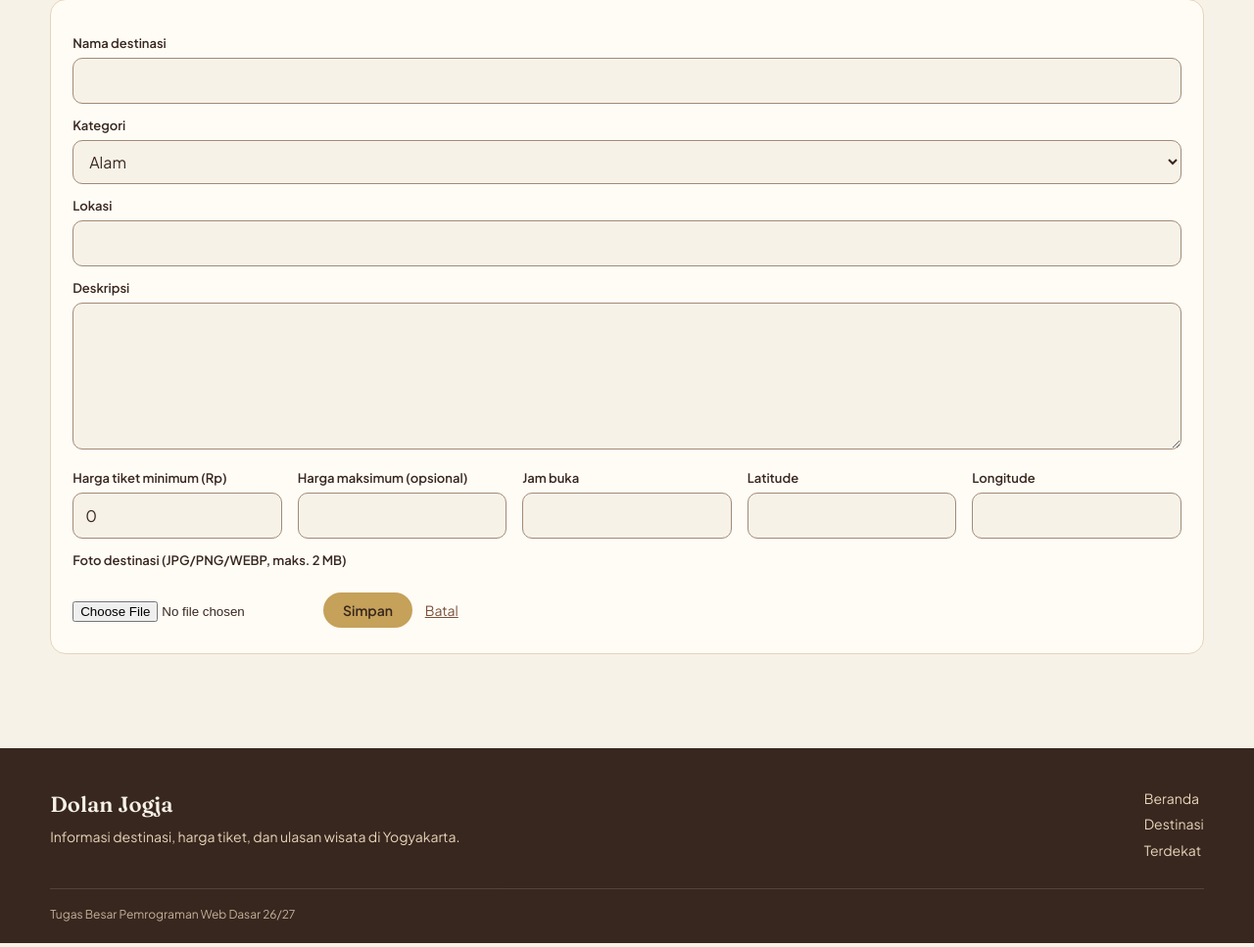
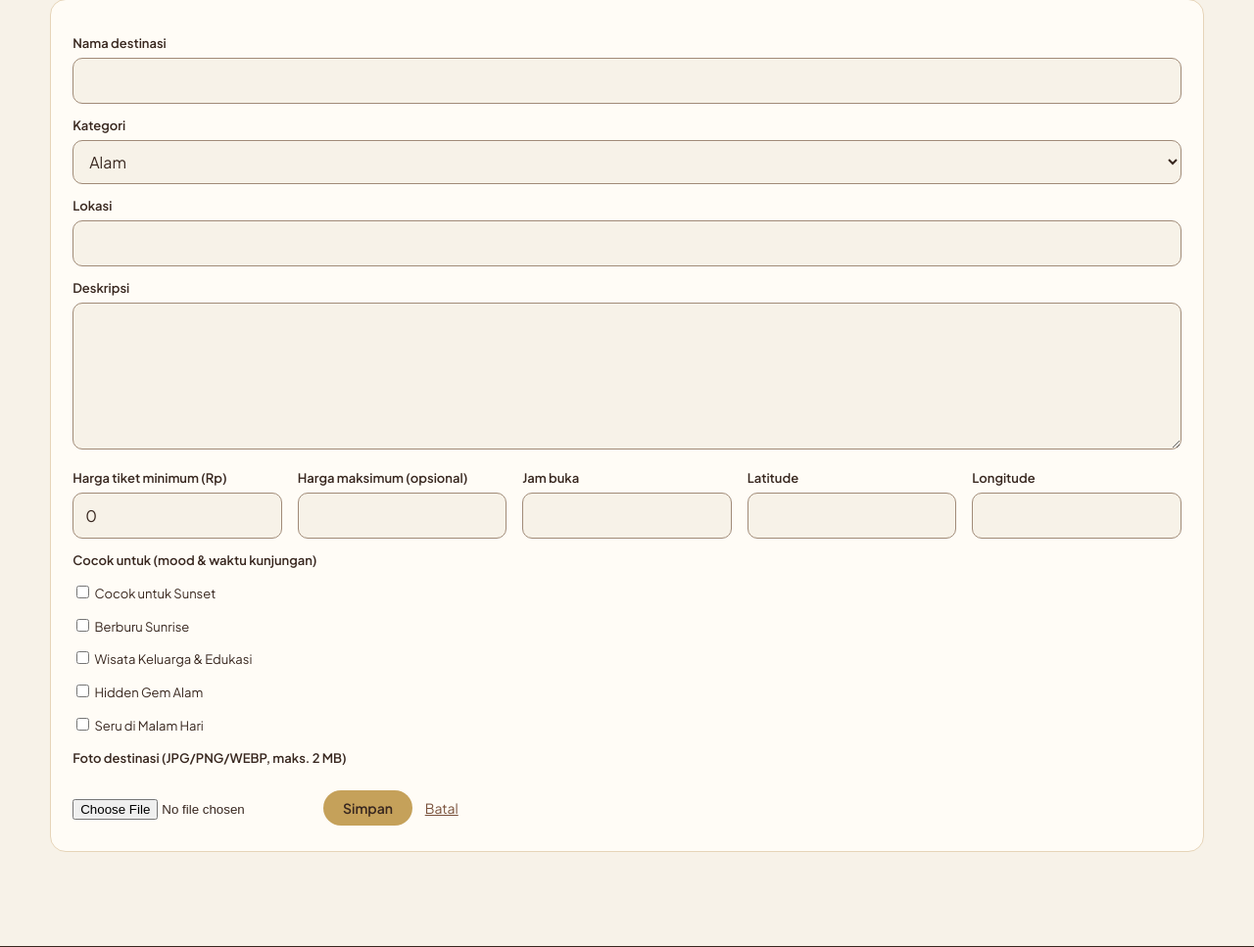
Before and after one commit to FerittoMoka/TubesPWD_A_7, a PHP site: page /admin/destinasi.php in a window 1280 px wide. Shown: the part 227-1194 px from the top of the page at 98% size. Run offline with PHP 8.4, Linux system fonts and the light colour scheme; a user stored in the database is signed in; data comes from the database, SQL or seed files in the repository.

Commit message:
update admin dan destinasi 2

```diff
--- a/TugasBesar/admin/destinasi.php
+++ b/TugasBesar/admin/destinasi.php
@@ -1,10 +1,11 @@
 <?php
 require_once __DIR__ . "/../includes/init.php";
+require_once __DIR__ . "/../includes/mood.php";
 wajib_admin();
 
 $id = (int) ($_GET["id"] ?? 0);
 $d = array("nama" => "", "category_id" => 0, "lokasi" => "", "deskripsi" => "", "harga_tiket" => 0,
-           "harga_maks" => "", "jam_buka" => "", "latitude" => "", "longitude" => "", "foto" => null);
+           "harga_maks" => "", "jam_buka" => "", "tag" => "", "latitude" => "", "longitude" => "", "foto" => null);
 if ($id) {
     $s = $conn->prepare("SELECT * FROM destinations WHERE id=?");
     $s->bind_param("i", $id);
@@ -27,10 +28,13 @@ if ($_SERVER["REQUEST_METHOD"] === "POST") {
     $maks_s  = trim($_POST["harga_maks"] ?? "");
     $lat_s   = trim($_POST["latitude"] ?? "");
     $lng_s   = trim($_POST["longitude"] ?? "");
+    // Tag mood: hanya nilai yang ada di daftar_mood() yang diterima (whitelist)
+    $tag_pilih = array_values(array_intersect(array_keys(daftar_mood()), (array) ($_POST["tag"] ?? array())));
+    $tag_str = implode(",", $tag_pilih);
 
     /* tampilkan kembali input jika ada error */
     $d = array_merge($d, array("nama" => $nama, "lokasi" => $lokasi, "deskripsi" => $desc, "category_id" => $cat,
-        "jam_buka" => $jam, "harga_tiket" => $tiket_s, "harga_maks" => $maks_s, "latitude" => $lat_s, "longitude" => $lng_s));
+        "jam_buka" => $jam, "harga_tiket" => $tiket_s, "harga_maks" => $maks_s, "latitude" => $lat_s, "longitude" => $lng_s, "tag" => $tag_str));
 
     $kategori_valid = false;
     foreach ($daftar_kategori as $k) { if ((int) $k["id"] === $cat) { $kategori_valid = true; } }
@@ -54,17 +58,18 @@ if ($_SERVER["REQUEST_METHOD"] === "POST") {
             $maks  = $maks_s === "" ? null : (int) $maks_s;
             $lat   = $lat_s === "" ? null : (float) $lat_s;
             $lng   = $lng_s === "" ? null : (float) $lng_s;
+            $tag   = $tag_str === "" ? null : $tag_str;
             $foto_lama = $d["foto"];
             if (!empty($_POST["hapus_foto"]) && $foto_baru === null) { hapus_gambar("destinasi", $foto_lama); $foto_final = null; }
             elseif ($foto_baru !== null) { hapus_gambar("destinasi", $foto_lama); $foto_final = $foto_baru; }
             else { $foto_final = $foto_lama; }
 
             if ($id) {
-                $s = $conn->prepare("UPDATE destinations SET category_id=?, nama=?, lokasi=?, deskripsi=?, harga_tiket=?, harga_maks=?, jam_buka=?, latitude=?, longitude=?, foto=? WHERE id=?");
-                $s->bind_param("isssiisddsi", $cat, $nama, $lokasi, $desc, $tiket, $maks, $jam, $lat, $lng, $foto_final, $id);
+                $s = $conn->prepare("UPDATE destinations SET category_id=?, nama=?, lokasi=?, deskripsi=?, harga_tiket=?, harga_maks=?, jam_buka=?, tag=?, latitude=?, longitude=?, foto=? WHERE id=?");
+                $s->bind_param("isssiissddsi", $cat, $nama, $lokasi, $desc, $tiket, $maks, $jam, $tag, $lat, $lng, $foto_final, $id);
             } else {
-                $s = $conn->prepare("INSERT INTO destinations (category_id,nama,lokasi,deskripsi,harga_tiket,harga_maks,jam_buka,latitude,longitude,foto) VALUES (?,?,?,?,?,?,?,?,?,?)");
-                $s->bind_param("isssiisdds", $cat, $nama, $lokasi, $desc, $tiket, $maks, $jam, $lat, $lng, $foto_final);
+                $s = $conn->prepare("INSERT INTO destinations (category_id,nama,lokasi,deskripsi,harga_tiket,harga_maks,jam_buka,tag,latitude,longitude,foto) VALUES (?,?,?,?,?,?,?,?,?,?,?)");
+                $s->bind_param("isssiissdds", $cat, $nama, $lokasi, $desc, $tiket, $maks, $jam, $tag, $lat, $lng, $foto_final);
             }
             $s->execute();
             flash("success", $id ? "Destinasi berhasil diperbarui." : "Destinasi berhasil ditambahkan.");
@@ -72,6 +77,8 @@ if ($_SERVER["REQUEST_METHOD"] === "POST") {
         }
     }
 }
+
+$tag_aktif = ($d["tag"] ?? "") === "" ? array() : explode(",", $d["tag"]);
 
 header_web($id ? "Edit Destinasi" : "Tambah Destinasi");
 ?>
@@ -109,6 +116,13 @@ header_web($id ? "Edit Destinasi" : "Tambah Destinasi");
       <div><label for="longitude">Longitude</label><input type="text" id="longitude" name="longitude" value="<?php echo e($d["longitude"]); ?>" /></div>
     </div>
 
+    <label>Cocok untuk (mood &amp; waktu kunjungan)</label>
+    <div class="tag-pilihan">
+      <?php foreach (daftar_mood() as $kunci => $label) { ?>
+      <label class="cek"><input type="checkbox" name="tag[]" value="<?php echo e($kunci); ?>"<?php echo in_array($kunci, $tag_aktif, true) ? ' checked="checked"' : ""; ?> /> <?php echo e($label); ?></label>
+      <?php } ?>
+    </div>
+
     <label for="input-foto">Foto destinasi (JPG/PNG/WEBP, maks. 2 MB)</label>
     <?php if (!empty($d["foto"])) { ?>
     <img class="preview" src="<?php echo foto_src("destinasi", $d["foto"]); ?>" alt="Foto saat ini" />
--- /dev/null
+++ b/TugasBesar/includes/mood.php
@@ -0,0 +1,14 @@
+<?php
+// Daftar mood & waktu kunjungan. Kunci = nilai yang disimpan di kolom destinations.tag.
+// Dipakai bersama oleh index.php (filter beranda) dan admin/destinasi.php (form tag).
+if (!function_exists("daftar_mood")) {
+    function daftar_mood() {
+        return array(
+            "sunset"     => "Cocok untuk Sunset",
+            "sunrise"    => "Berburu Sunrise",
+            "keluarga"   => "Wisata Keluarga & Edukasi",
+            "hidden-gem" => "Hidden Gem Alam",
+            "malam"      => "Seru di Malam Hari",
+        );
+    }
+}
```
Also changed, not shown: TugasBesar/index.php (+2 -7 lines).
